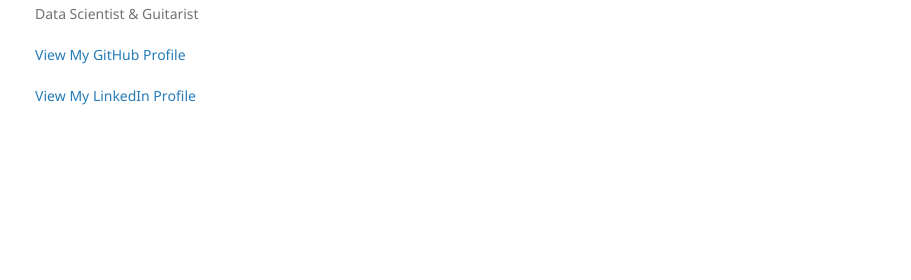
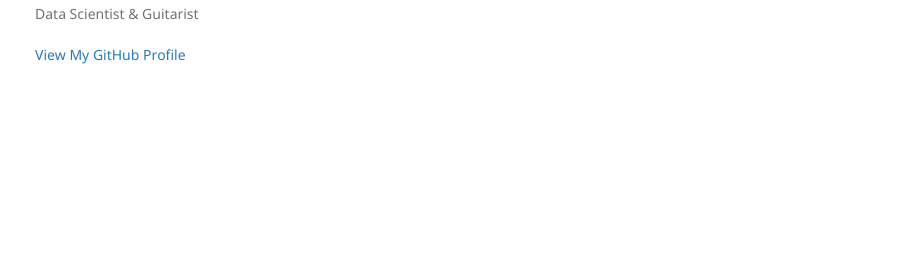
Before and after one commit to im-daniel-wang/im-daniel-wang.github.io, a Jekyll site: the page built from docs/SUPPORT.md, in a window 1280 px wide. Shown: the part 381-661 px from the top of the page, without its empty margins (175-1086 px from the left). Built offline with Jekyll 4.4.1, drawn with Linux system fonts in a browser that asks for light colours; our own code applies the rules of GitHub Pages for plain Markdown files.

Commit message:
remnoved linkedin profile

```diff
--- a/_layouts/default.html
+++ b/_layouts/default.html
@@ -29,7 +29,6 @@
 
         {% if site.github.is_user_page %}
         <p class="view"><a href="{{ site.github.owner_url }}">View My GitHub Profile</a></p>
-        <p class="view"><a href="{{ https://www.linkedin.com/in/jue-wang-nwu/ }}">View My LinkedIn Profile</a></p>
         {% endif %}
 
         {% if site.show_downloads %}
```
